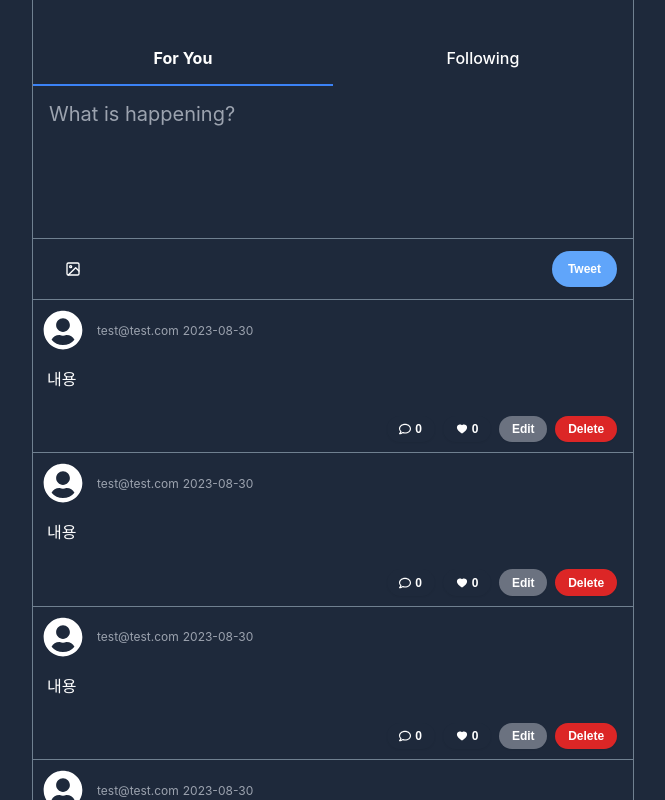
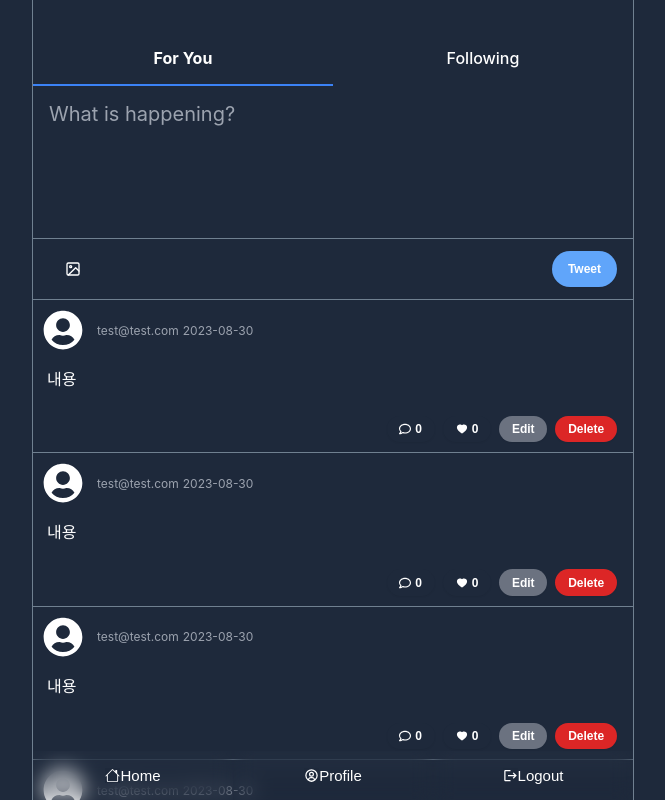
Before and after one commit to nodnjs1231/twitter-s, a React (Create React App) app: page / in a window 1280 px wide. Shown: the top 800 px of the page, without its empty margins (307-972 px from the left). Built offline with nearby package versions, Linux system fonts and the light colour scheme.

Commit message:
Add : SCSS 스타일링 3

```diff
--- /dev/null
+++ b/src/components/posts/PostBox.tsx
@@ -0,0 +1,54 @@
+import { PostProps } from 'pages/home';
+import { AiFillHeart } from 'react-icons/ai';
+import { FaRegComment, FaUserCircle } from 'react-icons/fa';
+import { Link } from 'react-router-dom';
+
+interface Props {
+  post: PostProps;
+}
+
+export default function PostBox({ post }: Props) {
+  const handleDelete = () => {};
+
+  return (
+    <div className="post__box" key={post.id}>
+      <Link to={`/posts/${post.id}`}>
+        <div className="post__box-profile">
+          <div className="post__flex">
+            {post?.profileUrl ? (
+              <img
+                src={post?.profileUrl}
+                alt="profile"
+                className="post__box-profile-img"
+              />
+            ) : (
+              <FaUserCircle className="post__box-profile-icon" />
+            )}
+            <div className="post__email">{post?.email}</div>
+            <div className="post__createdAt">{post?.createdAt}</div>
+          </div>
+          <div className="post__box-content">{post?.content}</div>
+        </div>
+      </Link>
+      <div className="post__box-footer">
+        {/* post.uid === user.uid 일 때 */}
+        <>
+          <button type="button" className="post__delete" onClick={handleDelete}>
+            Delete
+          </button>
+          <button type="button" className="post__edit">
+            <Link to={`/posts/${post.id}`}>Edit</Link>
+          </button>
+          <button type="button" className="post__likes">
+            <AiFillHeart />
+            {post?.likeCount || 0}
+          </button>
+          <button type="button" className="post__comments">
+            <FaRegComment />
+            {post?.comments || 0}
+          </button>
+        </>
+      </div>
+    </div>
+  );
+}
--- /dev/null
+++ b/src/components/posts/PostForm.tsx
@@ -0,0 +1,33 @@
+import { ChangeEvent } from 'react';
+import { FiImage } from 'react-icons/fi';
+
+interface Props {}
+export default function PostForm({}: Props) {
+  const handleFileUpload = (e: ChangeEvent<HTMLInputElement>) => {
+    e.preventDefault();
+  };
+  return (
+    <form className="post-form">
+      <textarea
+        className="post-form__textarea"
+        required
+        name="content"
+        id="content"
+        placeholder="What is happening?"
+      />
+      <div className="post-form__submit-area">
+        <label htmlFor="file-input" className="post-form__file">
+          <FiImage className="post-form__file-icon" />
+        </label>
+        <input
+          type="file"
+          name="file-input"
+          accept="image/*"
+          onChange={handleFileUpload}
+          className="hidden"
+        />
+        <input type="submit" value="Tweet" className="post-form__submit-btn" />
+      </div>
+    </form>
+  );
+}
--- a/src/index.scss
+++ b/src/index.scss
@@ -44,6 +44,37 @@ body {
   border: none;
   cursor: pointer;
   box-shadow: 0 1px 2px 0 rgba(0, 0, 0, 0.05);
+}
+
+// footer
+.footer {
+  position: fixed;
+  right: 0;
+  left: 0;
+  bottom: 0;
+  z-index: 10;
+  width: 100%;
+  max-width: 600px;
+  margin: 0 auto;
+  background-color: transparent;
+  color: white;
+
+  &__grid {
+    display: grid;
+    grid-template-columns: repeat(3, minmax(0, 1fr));
+    background-color: transparent;
+
+    button {
+      border: none;
+      display: flex;
+      justify-content: center;
+      align-items: center;
+      font-size: 15px;
+      background-color: transparent;
+      padding: 16px 0;
+      backdrop-filter: blur(10px) !important;
+    }
+  }
 }
 
 .home {
--- a/src/pages/home/index.tsx
+++ b/src/pages/home/index.tsx
@@ -4,8 +4,10 @@ import { FaUserCircle } from 'react-icons/fa';
 import { AiFillHeart } from 'react-icons/ai';
 import { Link } from 'react-router-dom';
 import { FaRegComment } from 'react-icons/fa';
+import PostForm from 'components/posts/PostForm';
+import PostBox from 'components/posts/PostBox';
 
-interface PostProps {
+export interface PostProps {
   id: string;
   email: string;
   content: string;
@@ -56,12 +58,6 @@ const posts: PostProps[] = [
 ];
 
 export default function HomePage() {
-  const handleFileUpload = (e: ChangeEvent<HTMLInputElement>) => {
-    e.preventDefault();
-  };
-
-  const handleDelete = () => {};
-
   return (
     <div className="home">
       <div className="home__title"></div>
@@ -69,79 +65,10 @@ export default function HomePage() {
         <div className="home__tab home__tab--active">For You</div>
         <div className="home__tab">Following</div>
       </div>
-      {/* Post Form */}
-      <form className="post-form">
-        <textarea
-          className="post-form__textarea"
-          required
-          name="content"
-          id="content"
-          placeholder="What is happening?"
-        />
-        <div className="post-form__submit-area">
-          <label htmlFor="file-input" className="post-form__file">
-            <FiImage className="post-form__file-icon" />
-          </label>
-          <input
-            type="file"
-            name="file-input"
-            accept="image/*"
-            onChange={handleFileUpload}
-            className="hidden"
-          />
-          <input
-            type="submit"
-            value="Tweet"
-            className="post-form__submit-btn"
-          />
-        </div>
-      </form>
-      {/* Tweet Posts */}
+      <PostForm />
       <div className="post">
         {posts?.map((post) => (
-          <div className="post__box" key={post.id}>
-            <Link to={`/posts/${post.id}`}>
-              <div className="post__box-profile">
-                <div className="post__flex">
-                  {post?.profileUrl ? (
-                    <img
-                      src={post?.profileUrl}
-                      alt="profile"
-                      className="post__box-profile-img"
-                    />
-                  ) : (
-                    <FaUserCircle className="post__box-profile-icon" />
-                  )}
-                  <div className="post__email">{post?.email}</div>
-                  <div className="post__createdAt">{post?.createdAt}</div>
-                </div>
-                <div className="post__box-content">{post?.content}</div>
-              </div>
-            </Link>
-            <div className="post__box-footer">
-              {/* post.uid === user.uid 일 때 */}
-              <>
-                <button
-                  type="button"
-                  className="post__delete"
-                  onClick={handleDelete}
-                >
-                  Delete
-                </button>
-                <button type="button" className="post__edit">
-                  <Link to={`/posts/${post.id}`}>Edit</Link>
-                </button>
-                <button type="button" className="post__likes">
-                  <AiFillHeart />
-                  {post?.likeCount || 0}
-                </button>
-                <button type="button" className="post__comments">
-                  <FaRegComment />
-                  {post?.comments || 0}
-                </button>
-              </>
-            </div>
-          </div>
+          <PostBox post={post} key={post.id} />
         ))}
       </div>
     </div>
```
